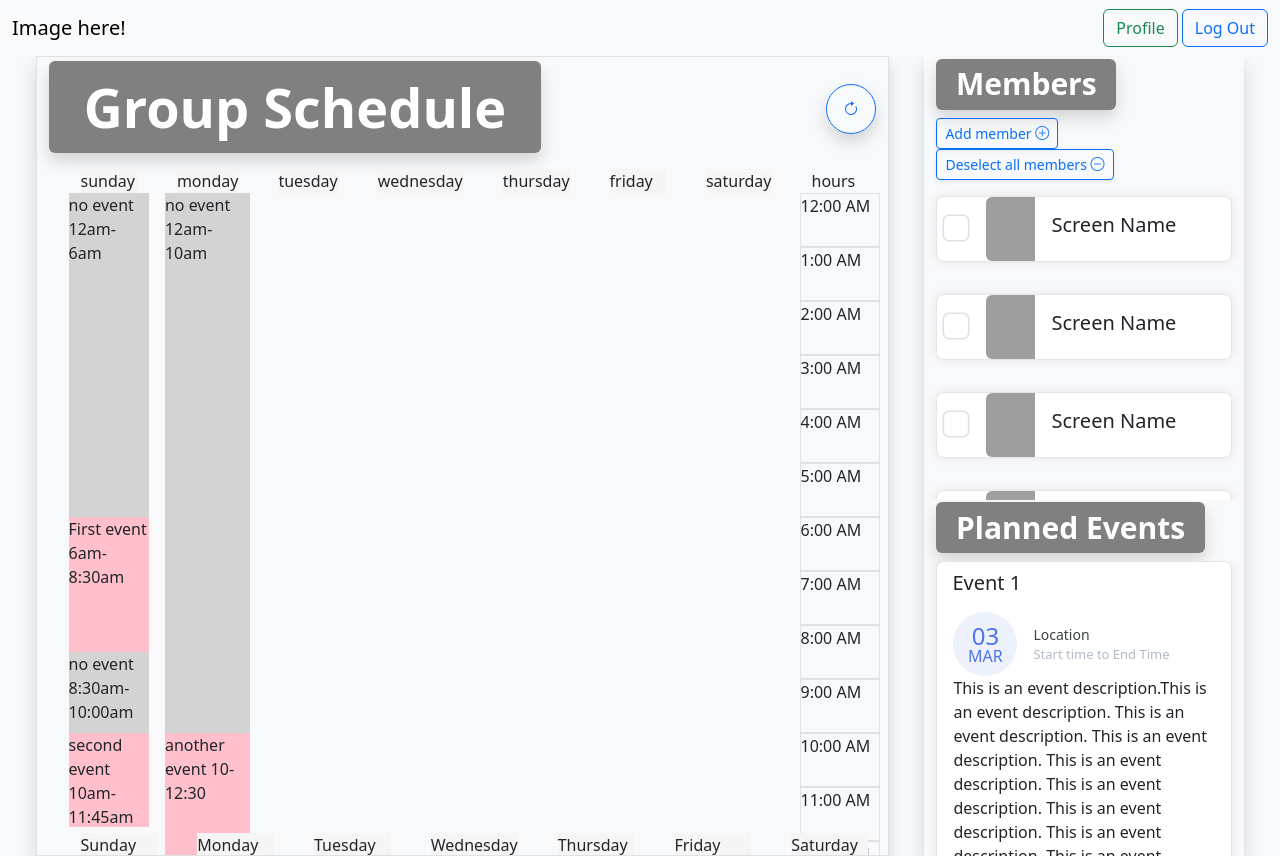
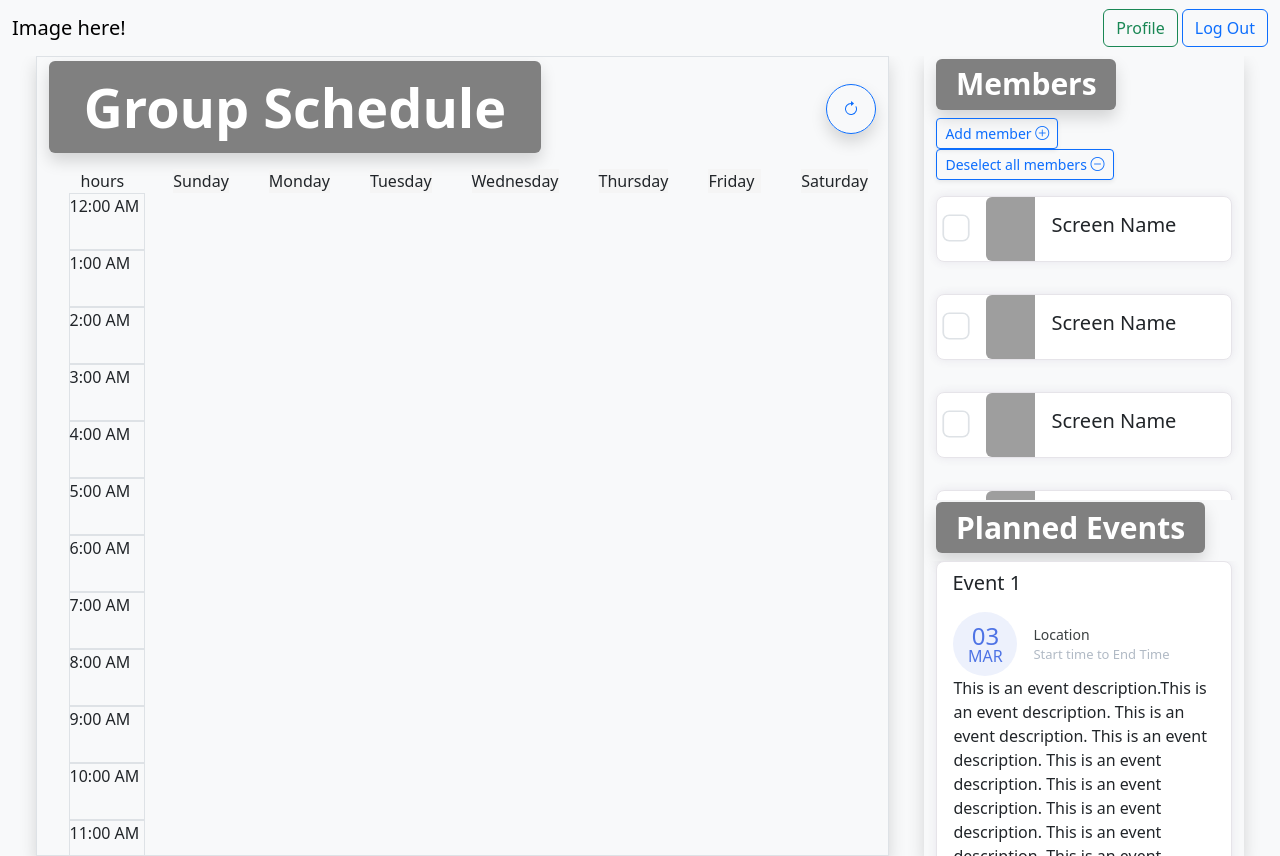
Before and after one commit to phcarlson/pal-cal, a plain HTML site: page individualgroup.html in a window 1280 px wide. Drawn offline with nearby package versions, Linux system fonts and the light colour scheme; grey boxes are pictures that could not be loaded.

Commit message:
Remove calendar events from html
These will be generated dynamically in js

```diff
--- a/individualgroup.html
+++ b/individualgroup.html
@@ -95,35 +95,6 @@
                         </div>
 
                         <div class="row d-flex" id="calendar">
-                            <div class="col m-2">
-                              <div class="sticky-top calendar-weekday-header">sunday</div>
-                              <div class="row calendar-no-event" style="height: calc((100%/12) * 6);">
-                                  no event 12am-6am
-                              </div>
-                              <div class="row calendar-event" style="height: 10%; height: calc((100%/12) * 2.5);">First event 6am-8:30am</div>
-                              <div class="row calendar-no-event" style="height: calc(100%/12 * 1.5);">no event 8:30am-10:00am</div>
-                              <div class="row calendar-event" style="height: calc(100%/12 * 1.75);">second event 10am-11:45am</div>
-                            </div>
-                            <div class="col m-2">
-                              <div class="sticky-top calendar-weekday-header">monday</div>
-                              <div class="row calendar-no-event" style="height: calc(100%/12 * 10);">no event 12am-10am</div>
-                              <div class="row calendar-event" style="height: calc(100%/12 * 2.5)">another event 10-12:30</div>
-                            </div>
-                            <div class="col m-2">
-                              <div class="sticky-top calendar-weekday-header">tuesday</div>
-                            </div>
-                            <div class="col m-2">
-                              <div class="sticky-top calendar-weekday-header">wednesday</div>
-                            </div>
-                            <div class="col m-2">
-                              <div class="sticky-top calendar-weekday-header">thursday</div>
-                            </div>
-                            <div class="col m-2">
-                              <div class="sticky-top calendar-weekday-header">friday</div>
-                            </div>
-                            <div class="col m-2">
-                              <div class="sticky-top calendar-weekday-header">saturday</div>
-                            </div>
                     </div>
                 </div>
             </div>
```
